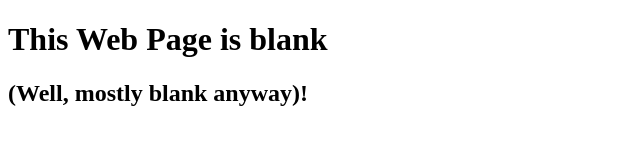
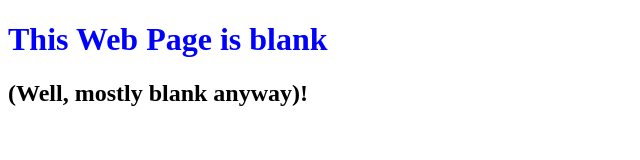
Before and after one commit to davehubsher/0main_openSAP_repo, a plain HTML site: page index.html in a window 1280 px wide. Shown: the whole page, without its empty margins (0-640 px from the left). Drawn offline with Linux system fonts and the light colour scheme.

Commit message:
added blue color to first header

```diff
--- a/index.html
+++ b/index.html
@@ -5,7 +5,7 @@
 		<title>An Empty Web Page</title>
 	</head>
 	<body>
-		<h1>This Web Page is blank</h1>
+		<h1 style = "color: Blue">This Web Page is blank</h1>
 		<h2>(Well, mostly blank anyway)!</h2>
 	</body>
 </html>
```
